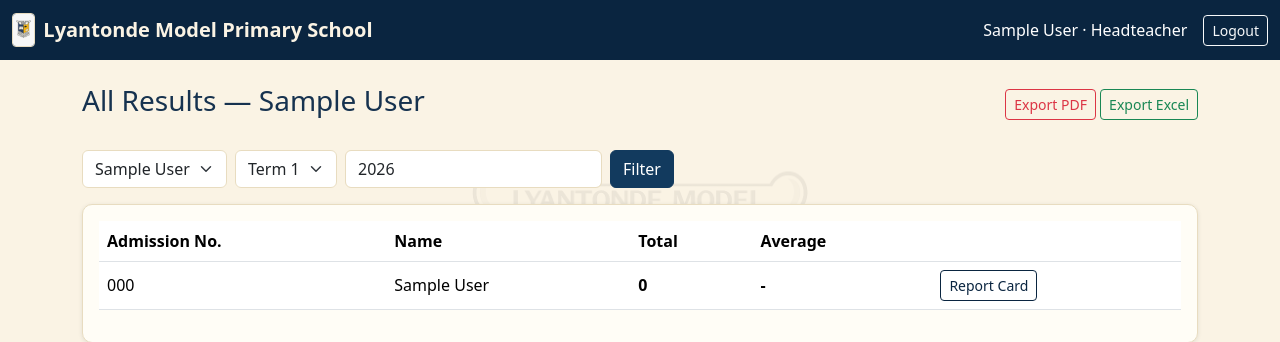
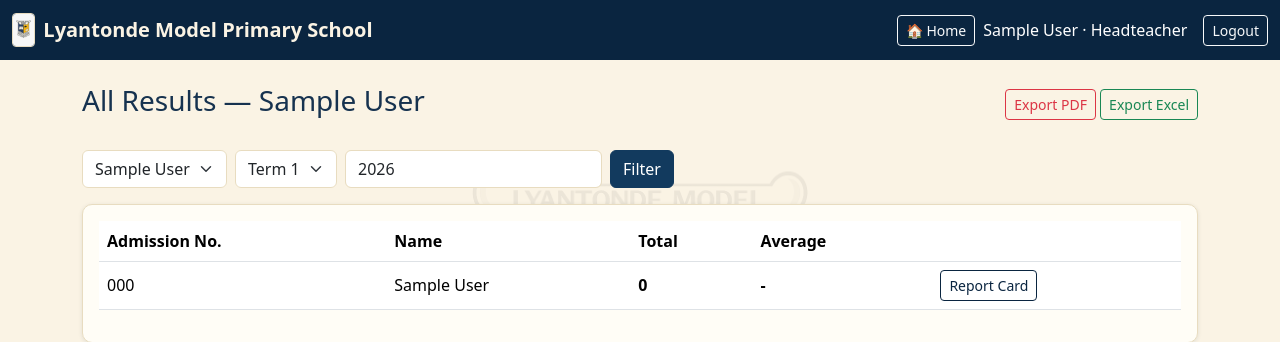
Before and after one commit to aruhoPriscillah/Lyantonde_Model, a Django app: page /teacher/academics/all-results/ in a window 1280 px wide. Shown: the top 342 px of the page. Run offline with Django 5.2, Linux system fonts and the light colour scheme; a user stored in the database is signed in; tables that the repository leaves empty hold one stand-in row (values such as "Sample post").

Commit message:
home button

```diff
--- a/templates/base.html
+++ b/templates/base.html
@@ -115,12 +115,13 @@
 <body>
 <nav class="navbar navbar-expand-lg navbar-dark" style="background-color: var(--navy-dark);">
     <div class="container-fluid">
-       <a class="navbar-brand" href="{% url 'home' %}">
+        <a class="navbar-brand" href="{% url 'home' %}">
             <img src="{% static 'img/school_badge.jpeg' %}" alt="Lyantonde Model Primary School">
             Lyantonde Model Primary School
         </a>
         {% if user.is_authenticated %}
         <div class="d-flex align-items-center">
+            <a href="{% url 'home' %}" class="btn btn-outline-light btn-sm me-2">🏠 Home</a>
             <span class="text-white me-3">{{ user.get_full_name|default:user.username }} &middot; {{ user.get_role_display }}</span>
             <form action="{% url 'logout' %}" method="post" class="mb-0">
                 {% csrf_token %}
```
